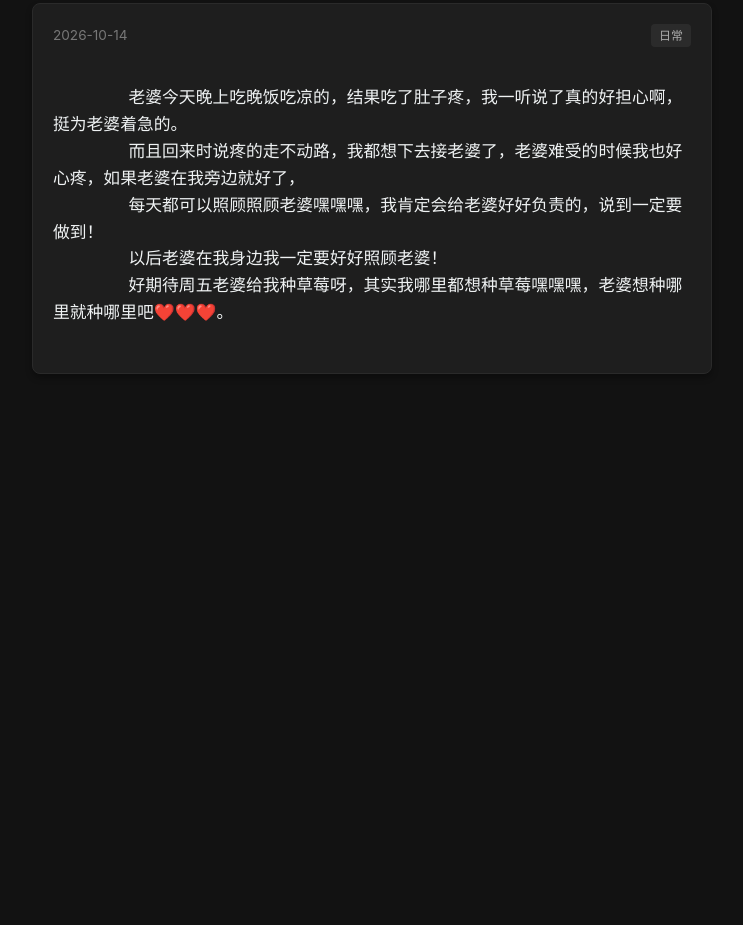
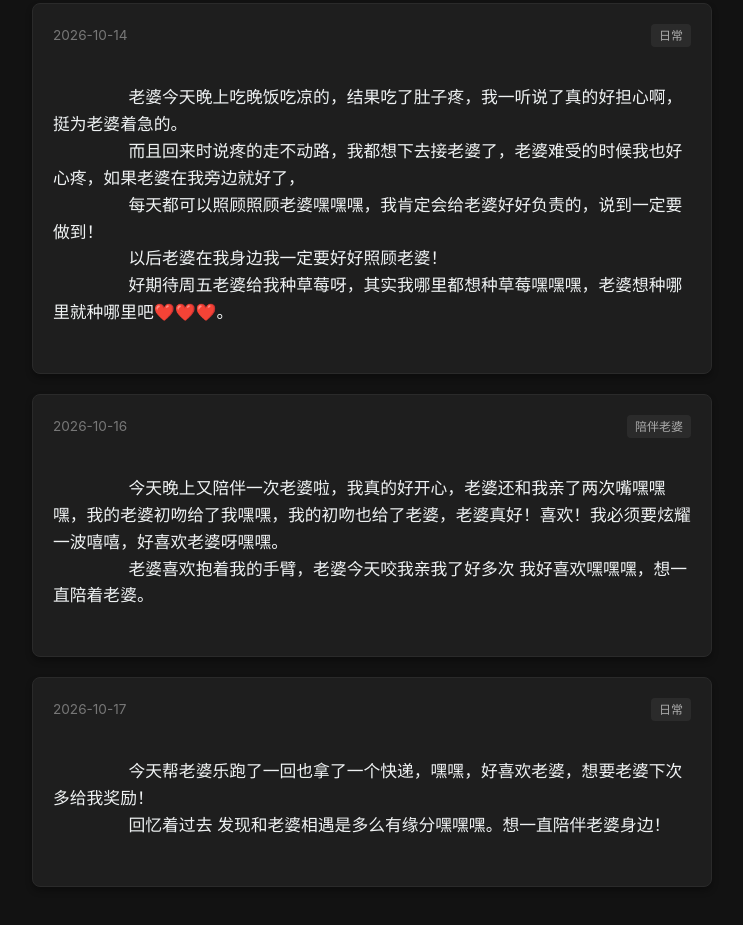
Before and after one commit to Nightcrystalmaple/second_web, a plain HTML site: page index.html in a window 1280 px wide. Shown: the part 4362-5287 px from the top of the page, without its empty margins (268-1011 px from the left). Before the commit the page ends 4796 px from the top, so only its background shows below. Drawn offline with Linux system fonts and the light colour scheme.

Commit message:
aaaaaaaaaaa

```diff
--- a/index.html
+++ b/index.html
@@ -251,26 +251,28 @@
                 好期待周五老婆给我种草莓呀，其实我哪里都想种草莓嘿嘿嘿，老婆想种哪里就种哪里吧❤️❤️❤️。
             </div>
         </div>
-        <!--
+
         <div class="memo-box">
             <div class="memo-header">
-                <span class="memo-date">2026-09-30 (示例模板)</span>
-                <span class="memo-tag">灵感</span>
+                <span class="memo-date">2026-10-16</span>
+                <span class="memo-tag">陪伴老婆</span>
             </div>
             <div class="memo-content">
-                这里是未来的某一天你想写点什么时的模板。你只需要复制上面整段 &lt;div class="memo-box"&gt;...&lt;/div&gt;，粘贴到它的上面，然后改改日期、标签和文字就行啦！
+                今天晚上又陪伴一次老婆啦，我真的好开心，老婆还和我亲了两次嘴嘿嘿嘿，我的老婆初吻给了我嘿嘿，我的初吻也给了老婆，老婆真好！喜欢！我必须要炫耀一波嘻嘻，好喜欢老婆呀嘿嘿。
+                老婆喜欢抱着我的手臂，老婆今天咬我亲我了好多次 我好喜欢嘿嘿嘿，想一直陪着老婆。
             </div>
-        </div> -->
-        <!--
+        </div>
+
         <div class="memo-box">
             <div class="memo-header">
-                <span class="memo-date">2026-09-30 (示例模板)</span>
-                <span class="memo-tag">灵感</span>
+                <span class="memo-date">2026-10-17</span>
+                <span class="memo-tag">日常</span>
             </div>
             <div class="memo-content">
-                这里是未来的某一天你想写点什么时的模板。你只需要复制上面整段 &lt;div class="memo-box"&gt;...&lt;/div&gt;，粘贴到它的上面，然后改改日期、标签和文字就行啦！
+                今天帮老婆乐跑了一回也拿了一个快递，嘿嘿，好喜欢老婆，想要老婆下次多给我奖励！
+                回忆着过去 发现和老婆相遇是多么有缘分嘿嘿嘿。想一直陪伴老婆身边！
             </div>
-        </div> -->
+        </div>
         <!--
         <div class="memo-box">
             <div class="memo-header">
```
